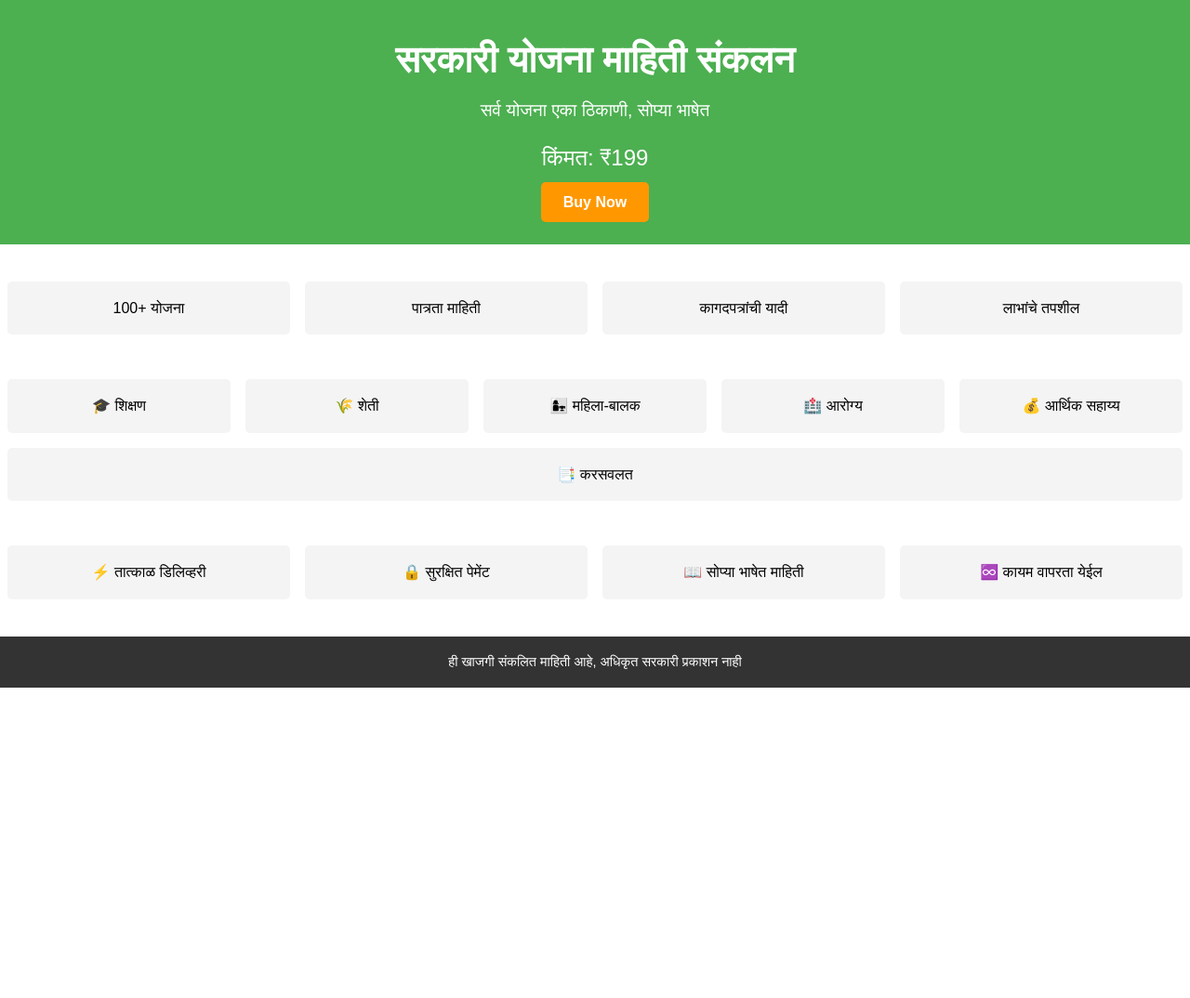
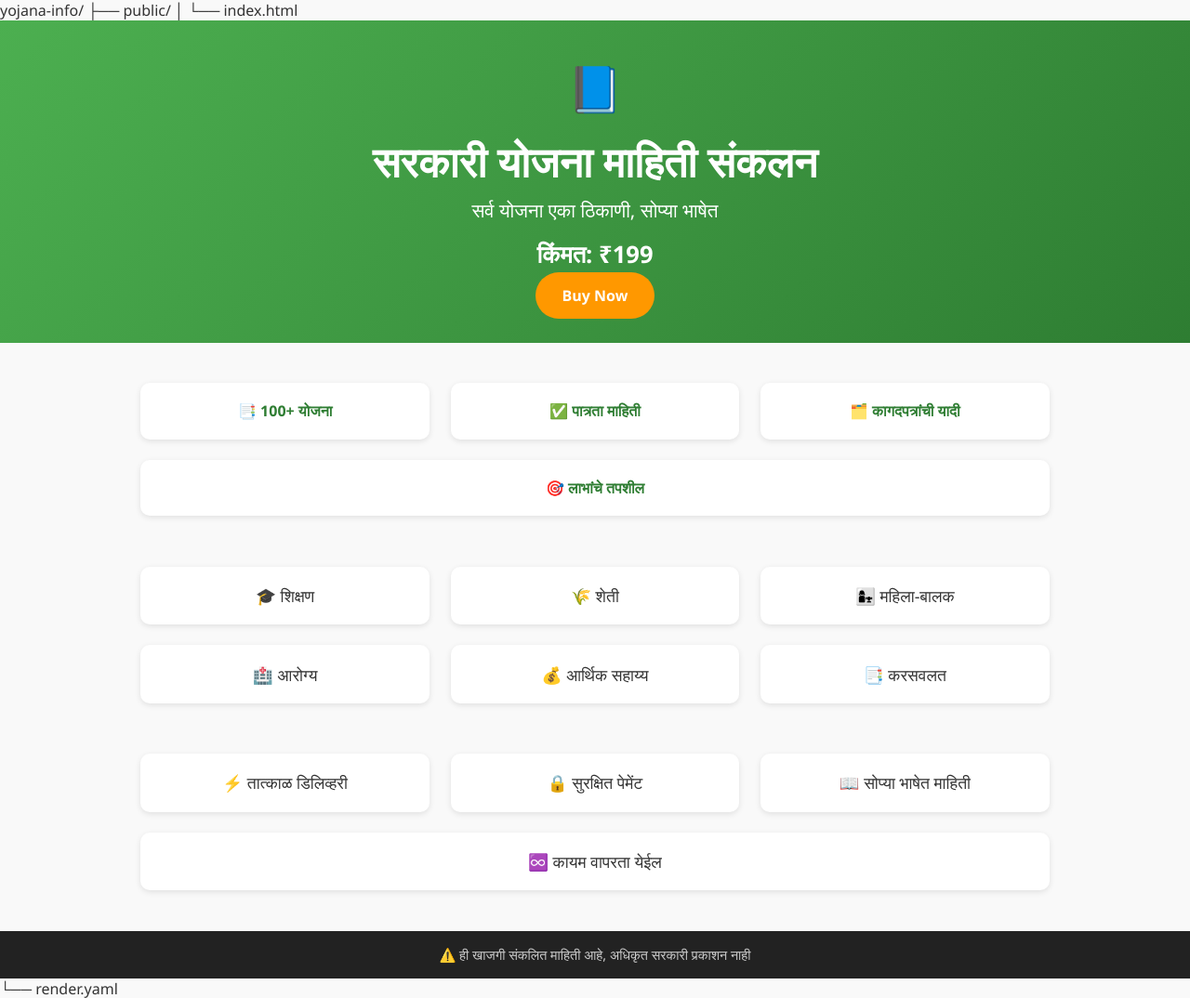
Before and after one commit to cscpankothrud-png/my-ebook-store, a website: page index.html in a window 1280 px wide. Shown: the whole page at 93% size. Before the commit the page ends 800 px from the top, so only its background shows below. Drawn offline with Linux system fonts and the light colour scheme.

Commit message:
Update index.html

```diff
--- a/index.html
+++ b/index.html
@@ -1,25 +1,33 @@
-<!DOCTYPE html>
+yojana-info/
+├── public/
+│   └── index.html<!DOCTYPE html>
 <html lang="mr">
 <head>
   <meta charset="UTF-8">
   <meta name="viewport" content="width=device-width, initial-scale=1.0">
   <title>सरकारी योजना माहिती संकलन</title>
   <style>
-    body { font-family: Arial, sans-serif; margin: 0; padding: 0; line-height: 1.6; }
-    header { background: #4CAF50; color: white; text-align: center; padding: 2rem; }
-    header h1 { margin: 0; font-size: 2.5rem; }
-    header p { margin: 0.5rem 0; font-size: 1.2rem; }
-    .price { font-size: 1.5rem; margin: 1rem 0; }
-    .btn { background: #ff9800; color: white; padding: 0.8rem 1.5rem; text-decoration: none; border-radius: 5px; font-weight: bold; }
-    .stats, .sections, .cards { display: flex; flex-wrap: wrap; justify-content: center; margin: 2rem 0; }
-    .stat, .section, .card { background: #f4f4f4; margin: 0.5rem; padding: 1rem; border-radius: 5px; flex: 1 1 200px; text-align: center; }
-    footer { background: #333; color: #fff; text-align: center; padding: 1rem; font-size: 0.9rem; }
+    body { font-family: 'Segoe UI', Arial, sans-serif; margin: 0; padding: 0; background: #f9f9f9; color: #333; }
+    header { background: linear-gradient(135deg, #4CAF50, #2e7d32); color: white; text-align: center; padding: 2.5rem; position: relative; }
+    header h1 { margin: 0; font-size: 2.8rem; }
+    header p { margin: 0.5rem 0; font-size: 1.3rem; }
+    .logo { font-size: 3rem; margin-bottom: 1rem; }
+    .price { font-size: 1.6rem; margin: 1rem 0; font-weight: bold; }
+    .btn { background: #ff9800; color: white; padding: 0.9rem 1.8rem; text-decoration: none; border-radius: 30px; font-weight: bold; transition: 0.3s; }
+    .btn:hover { background: #e68900; }
+    .stats, .sections, .cards { display: flex; flex-wrap: wrap; justify-content: center; margin: 2rem auto; max-width: 1000px; }
+    .stat, .section, .card { background: white; margin: 0.7rem; padding: 1.2rem; border-radius: 10px; flex: 1 1 200px; text-align: center; box-shadow: 0 2px 6px rgba(0,0,0,0.1); }
+    .stat { font-weight: bold; color: #2e7d32; }
+    .section { font-size: 1.1rem; }
+    .card { font-size: 1.1rem; }
+    footer { background: #222; color: #ccc; text-align: center; padding: 1rem; font-size: 0.9rem; margin-top: 2rem; }
   </style>
 </head>
 <body>
 
   <!-- Header -->
   <header>
+    <div class="logo">📘</div>
     <h1>सरकारी योजना माहिती संकलन</h1>
     <p>सर्व योजना एका ठिकाणी, सोप्या भाषेत</p>
     <div class="price">किंमत: ₹199</div>
@@ -28,10 +36,10 @@
 
   <!-- Stats -->
   <section class="stats">
-    <div class="stat">100+ योजना</div>
-    <div class="stat">पात्रता माहिती</div>
-    <div class="stat">कागदपत्रांची यादी</div>
-    <div class="stat">लाभांचे तपशील</div>
+    <div class="stat">📑 100+ योजना</div>
+    <div class="stat">✅ पात्रता माहिती</div>
+    <div class="stat">🗂️ कागदपत्रांची यादी</div>
+    <div class="stat">🎯 लाभांचे तपशील</div>
   </section>
 
   <!-- Sections -->
@@ -54,8 +62,10 @@
 
   <!-- Footer -->
   <footer>
-    ही खाजगी संकलित माहिती आहे, अधिकृत सरकारी प्रकाशन नाही
+    ⚠️ ही खाजगी संकलित माहिती आहे, अधिकृत सरकारी प्रकाशन नाही
   </footer>
 
 </body>
 </html>
+
+└── render.yaml
```
